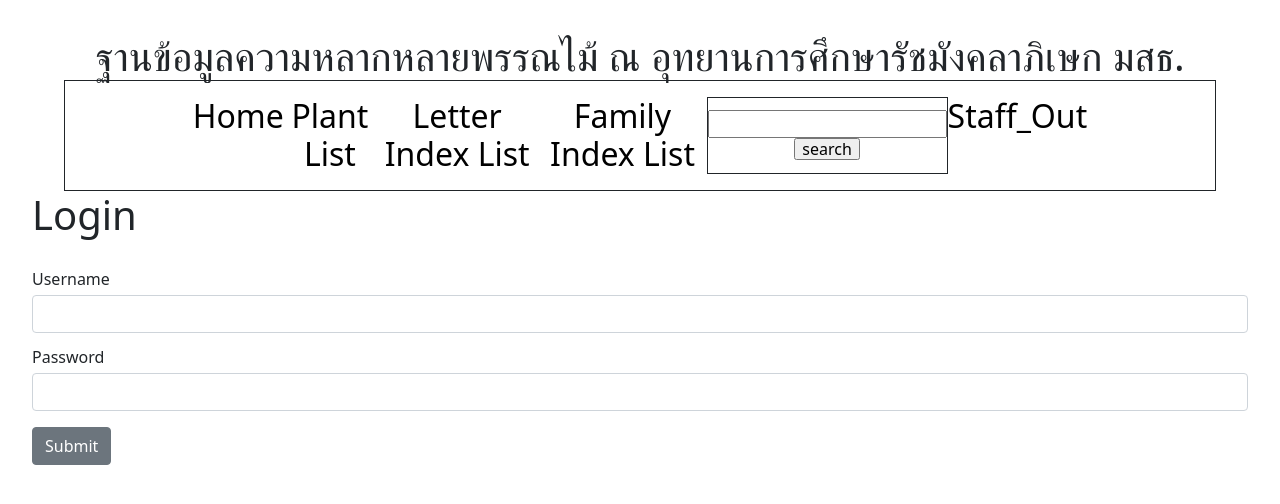
After one commit to Re-Brain/CS50Web-Plant_Database, a Django app: page /login in a window 1280 px wide. The commit adds this page. Shown: the top 504 px of the page. Run offline with Django 5.2, Linux system fonts and the light colour scheme; some libraries are stand-ins or nearby versions.

Commit message:
Add login/logout for staff

```diff
--- a/application/static/application/index.css
+++ b/application/static/application/index.css
@@ -85,7 +85,7 @@
 
 .searchOption-item
 {
-    width: 20%;
+    width: 20vw;
     height: 15em;
     border: 1px solid black;
     background-color: lightsalmon;
--- a/application/static/application/layout.css
+++ b/application/static/application/layout.css
@@ -51,9 +51,9 @@ table {
 
 /* CSS Style Code */
 
-.container
+.home-container
 {
-    background-color: lightgreen;
+    /* background-color: lightgreen; */
     height: 100%;
     width: 100%;
 }
@@ -86,13 +86,19 @@ table {
     display: flex;
     flex-direction: row;
     justify-content: space-evenly;
-    width: 50%;
+    width: 80%;
 }
 
 .page-item-link
 {
     text-decoration: none;
-    color: black
+    color: black;
+}
+
+.page-item-search
+{
+    display: flex;
+    align-items: center;
 }
 
 .search
--- a/application/templates/application/layout.html
+++ b/application/templates/application/layout.html
@@ -6,17 +6,20 @@
     <meta charset="UTF-8">
     <meta name="viewport" content="width=device-width, initial-scale=1.0">
     <title>Document</title>
+    <link rel="stylesheet" href="{% static 'application/bootstrap/css/bootstrap.css'%}">
     <link rel="stylesheet" href="{% static 'application/layout.css'%}">
     {% block extra_css %}
     {% endblock %}
+    {% block script %}
+    {% endblock %}
 </head>
 <body>
-    <div class="container">
+    <div class="home-container">
         <header>
             <div class="layout-container">
                 <h1>ฐานข้อมูลความหลากหลายพรรณไม้ ณ อุทยานการศึกษารัชมังคลาภิเษก มสธ.</h1>
 
-                <div class="menu">
+                <div class="menu border border-dark">
                     <ul class="page">
                         <li class="page-item">
                             <a href="{% url 'index' %}" class="page-item-link"><h2>Home</h2></a>
@@ -30,14 +33,23 @@
                         <li class="page-item">
                             <a href="{% url 'familyIndexList' %}" class="page-item-link"><h2>Family Index List</h2></a>
                         </li>
-                    </ul>
-
-                    <div class="search">
-                        <form action="">
+                        <li class="page-item-search border border-dark">
+                             <form action="">
                             <input type="text">
                             <input type="submit" value="search">
                         </form>
-                    </div>
+                        </li>
+                        {% if user.is_authenticated %}
+                            <li class="page-item">
+                                <a href="{% url 'dashboard' %}" class="page-item-link"><h2>Staff_In</h2></a>
+                            </li>
+                        {% else %}
+                            <li class="page-item">
+                                <a href="{% url 'login' %}" class="page-item-link"><h2>Staff_Out</h2></a>
+                            </li>
+                        {% endif %}
+
+                    </ul>
                 </div>
 
 
@@ -52,7 +64,7 @@
             </div>
         </main>
 
-
+        <script src="{% static 'application/bootstrap/js/bootstrap.js'%}"></script>
     </div>
 </body>
 </html>
--- /dev/null
+++ b/application/templates/application/login.html
@@ -0,0 +1,34 @@
+{% extends "application/layout.html" %}
+
+{% load static %}
+
+{% block extra_css %}
+    <link rel="stylesheet" href="{% static 'application/index.css'%}">
+{% endblock %}
+
+{% block body %}
+    <h1>Login</h1>
+
+    <br><br>
+
+    {% if messages %}
+        {% for message in messages %}
+            <div class="alert alert-danger" role="alert">
+                {{ message }}
+            </div>
+        {% endfor %}
+    {% endif %}
+
+    <form action="" method="POST">
+        {% csrf_token %}
+        <div class="mb-3">
+            <label for="exampleInputEmail1" class="form-label">Username</label>
+            <input type="text" class="form-control" id="exampleInputEmail1" aria-describedby="emailHelp" name="username">
+        </div>
+        <div class="mb-3">
+            <label for="exampleInputPassword1" class="form-label">Password</label>
+            <input type="password" class="form-control" id="exampleInputPassword1" name="password">
+        </div>
+        <input type="submit" value="Submit" class="btn btn-secondary">
+    </form>
+{% endblock %}
--- a/application/templates/application/register.html
+++ /dev/null
@@ -1,6 +0,0 @@
-{% extends "application/layout.html" %}
-
-{% block body %}
-    <h1>Register</h1>
-
-{% endblock %}
--- a/application/urls.py
+++ b/application/urls.py
@@ -7,4 +7,7 @@ urlpatterns = [
     path("plantList", views.plantList, name="plantList"),
     path("letterIndexList", views.letterIndexList, name="letterIndexList"),
     path("familyIndexList", views.familyIndexList, name="familyIndexList"),
+    path("login", views.login_user, name="login"),
+    path("logout", views.logout_user, name="logout"),
+    path("dashboard", views.dashboard, name="dashboard")
 ]
--- a/application/views.py
+++ b/application/views.py
@@ -1,5 +1,9 @@
-from django.shortcuts import render
+from django.shortcuts import render, redirect
 from django.contrib.auth.forms import UserCreationForm
+from django.contrib.auth import login, logout, authenticate
+from django.contrib.auth.decorators import login_required
+from django.contrib import messages
+# from .forms import plantFormTop
 # Create your views here.
 
 ############### USER ###############
@@ -18,5 +22,35 @@ def letterIndexList(request):
 def familyIndexList(request):
     return render(request, "application/familyIndexList.html")
 
-def register(request):
-    return render(request, 'application/register.html')
+def login_user(request):
+    if request.method == "POST":
+        username = request.POST["username"]
+        password = request.POST["password"]
+        print(username, password)
+        user = authenticate(request, username=username, password=password)
+        if user is not None:
+            login(request, user)
+            return redirect('dashboard')
+            # Redirect to a success page.
+        else:
+            # Return an 'invalid login' error message.
+            messages.success(request, ("There was an error login try again"))
+            return redirect('login')
+
+    return render(request, "application/login.html", {})
+
+def logout_user(request):
+    logout(request)
+    messages.success(request, ("Successfully logout"))
+    return redirect('login')
+
+def dashboard(request):
+    if request.user.is_authenticated:
+        return render(request, "application/dashboard.html")
+    else:
+        messages.success(request, ("Please login to use the dashboard"))
+        return redirect('login')
+
+# def create(request):
+#     form = plantFormTop
+#     return render(request, 'application/create.html', {'form' : form})
```
Also changed, not shown: application/forms.py (added, +13 -0 lines), application/static/application/dashboard.js (added, +23 -0 lines), application/templates/application/create.html (added, +20 -0 lines), application/templates/application/dashboard.html (added, +23 -0 lines), application/models.py (line endings or trailing spaces).
